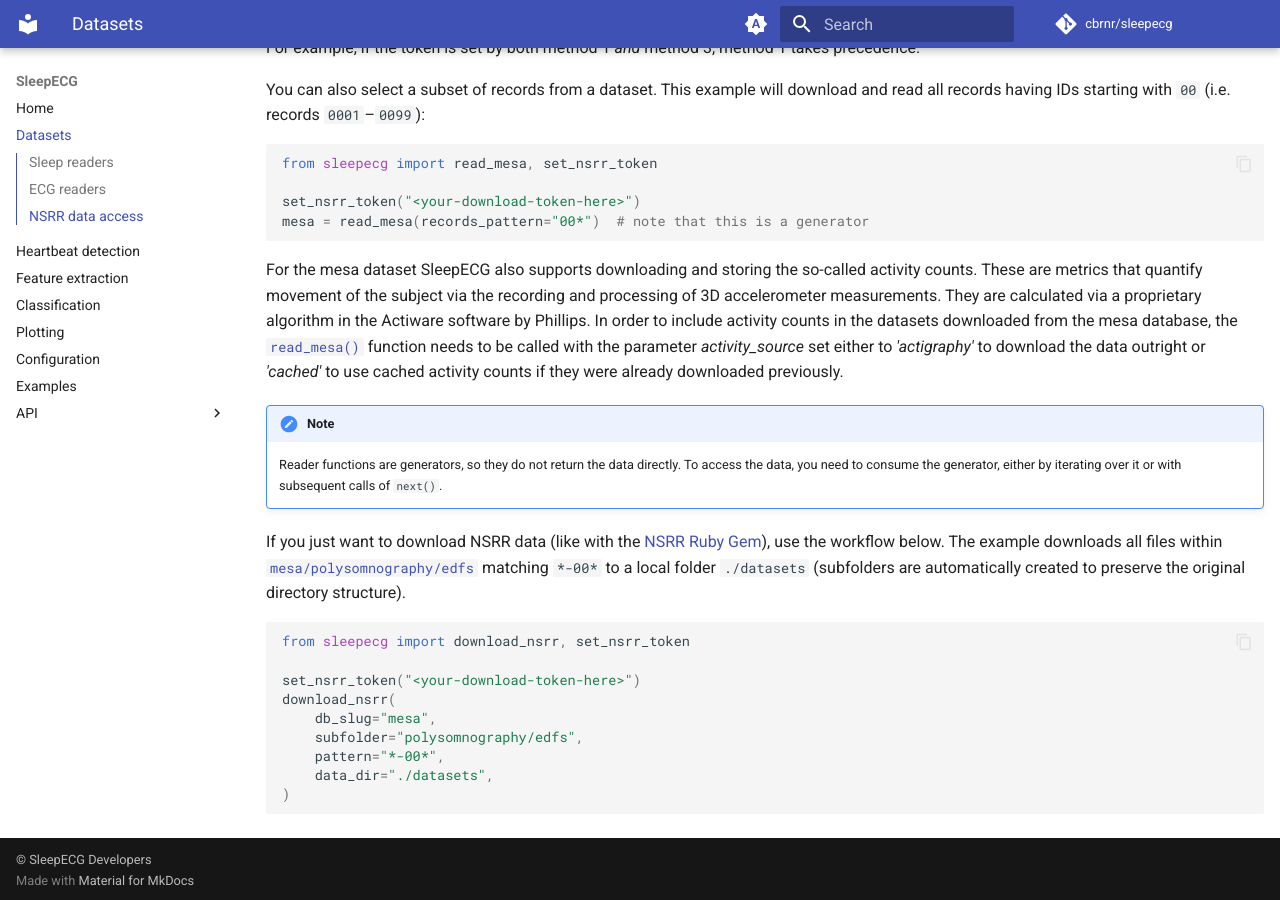
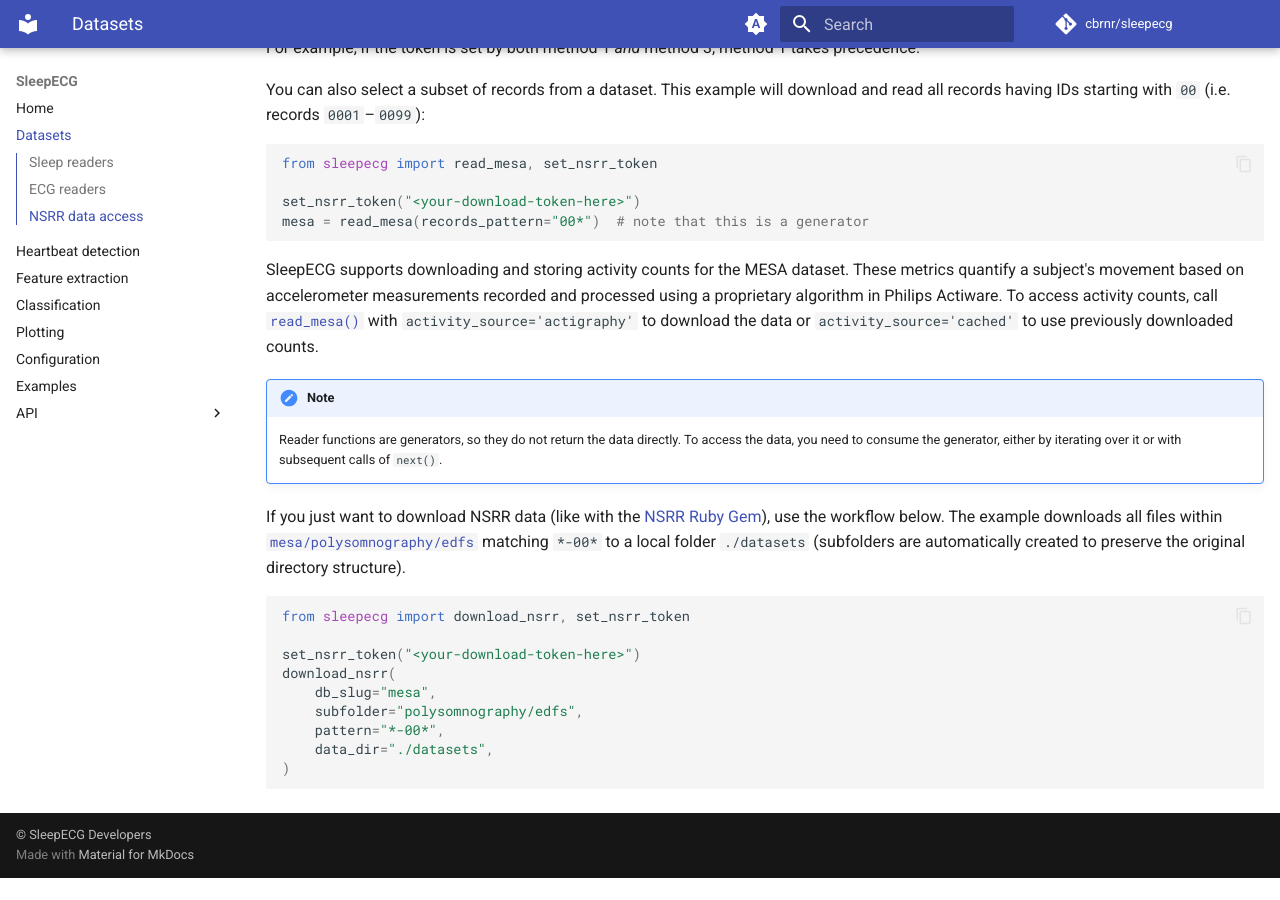
Before and after one commit to cbrnr/sleepecg, an MkDocs documentation site: the page built from docs/datasets.md, in a window 1280 px wide and 900 px high, scrolled down 1649 px. Built offline with MkDocs 1.6.1 and Material for MkDocs 9.7.7, drawn with Linux system fonts in a browser that asks for light colours; comment, search, counter and statistics services are not loaded; after the commit the page ends 2527 px from its top, so only the background shows below that.

Commit message:
Update docs/datasets.md
Co-authored-by: Clemens Brunner <clemens.brunner@gmail.com>

````diff
--- a/docs/datasets.md
+++ b/docs/datasets.md
@@ -59,12 +59,7 @@ set_nsrr_token("<your-download-token-here>")
 mesa = read_mesa(records_pattern="00*")  # note that this is a generator
 ```
 
-For the mesa dataset SleepECG also supports downloading and  storing the so-called activity counts. These are metrics
-that quantify movement of the subject via the recording and processing of 3D accelerometer measurements. They are
-calculated via a proprietary algorithm in the Actiware software by Phillips. In order to include activity counts in the
-datasets downloaded from the mesa database, the [`read_mesa()`](sleepecg.read_mesa) function needs to be called with the
-parameter *activity_source* set either to *'actigraphy'* to download the data outright or *'cached'* to use cached
-activity counts if they were already downloaded previously.
+SleepECG supports downloading and storing activity counts for the MESA dataset. These metrics quantify a subject's movement based on accelerometer measurements recorded and processed using a proprietary algorithm in Philips Actiware. To access activity counts, call [`read_mesa()`](sleepecg.read_mesa) with `activity_source='actigraphy'` to download the data or `activity_source='cached'` to use previously downloaded counts.
 
 
 !!! note
````
